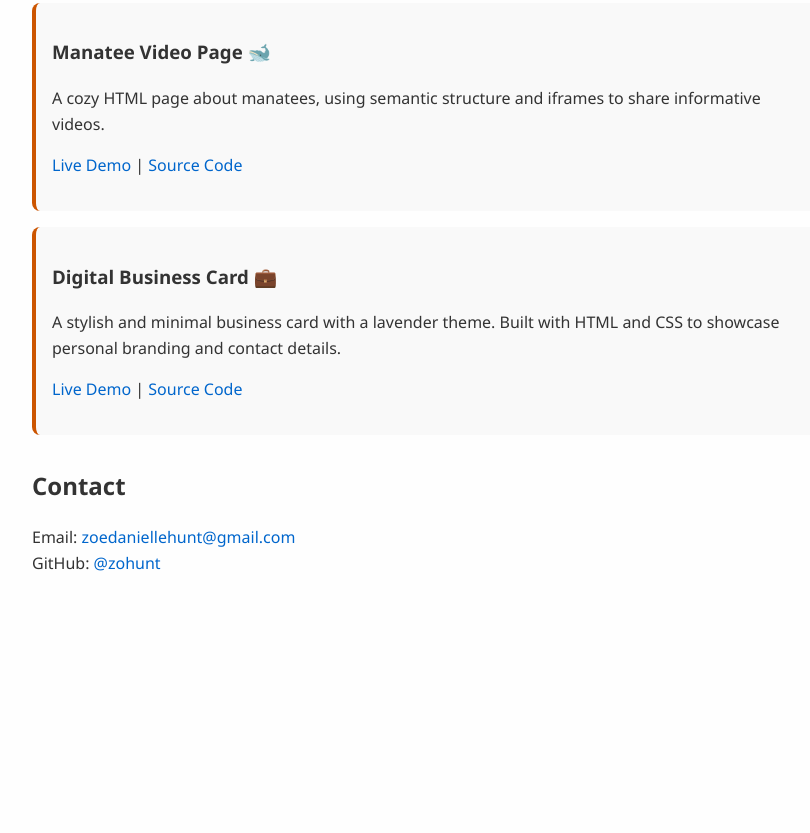
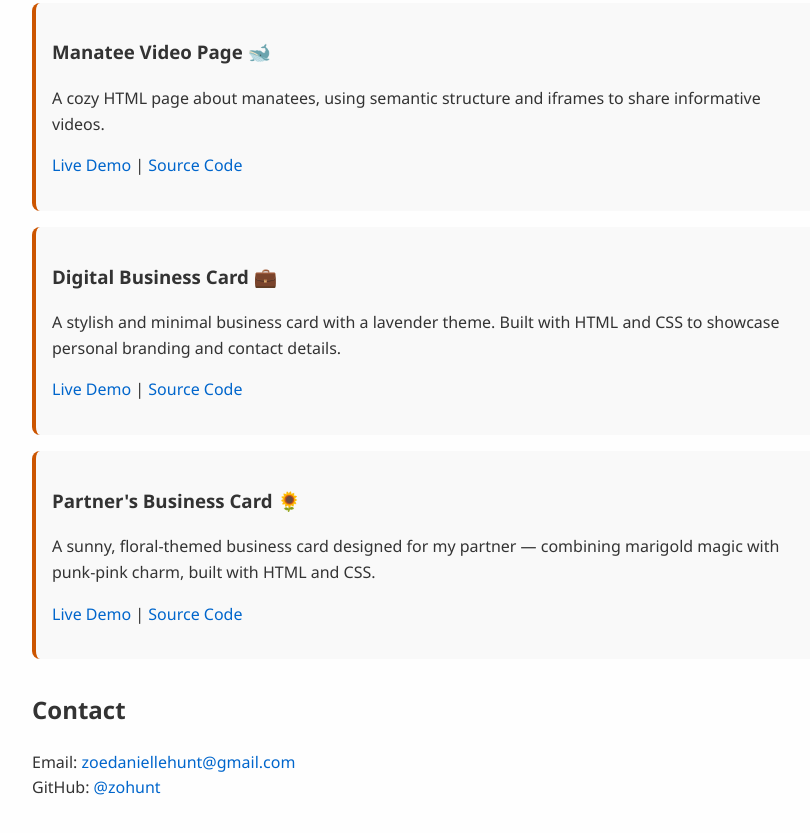
Before and after one commit to zohunt/Zoe-Hunt, a plain HTML site: page index.html in a window 1280 px wide. Shown: the part 845-1678 px from the top of the page, without its empty margins (208-1018 px from the left). Before the commit the page ends 1486 px from the top, so only its background shows below. Drawn offline with Linux system fonts and the light colour scheme.

Commit message:
Update index.html

```diff
--- a/index.html
+++ b/index.html
@@ -91,6 +91,16 @@
     <a href="https://github.com/zohunt/business-card" target="_blank" rel="noopener noreferrer">Source Code</a>
   </p>
 </div>
+
+    <div class="project">
+  <h3>Partner's Business Card 🌻</h3>
+  <p>A sunny, floral-themed business card designed for my partner — combining marigold magic with punk-pink charm, built with HTML and CSS.</p>
+  <p>
+    <a href="https://zohunt.github.io/partner-card/" target="_blank" rel="noopener noreferrer">Live Demo</a> |
+    <a href="https://github.com/zohunt/partner-card" target="_blank" rel="noopener noreferrer">Source Code</a>
+  </p>
+</div>
+
     <!-- Add more projects here -->
 
   </section>
```
